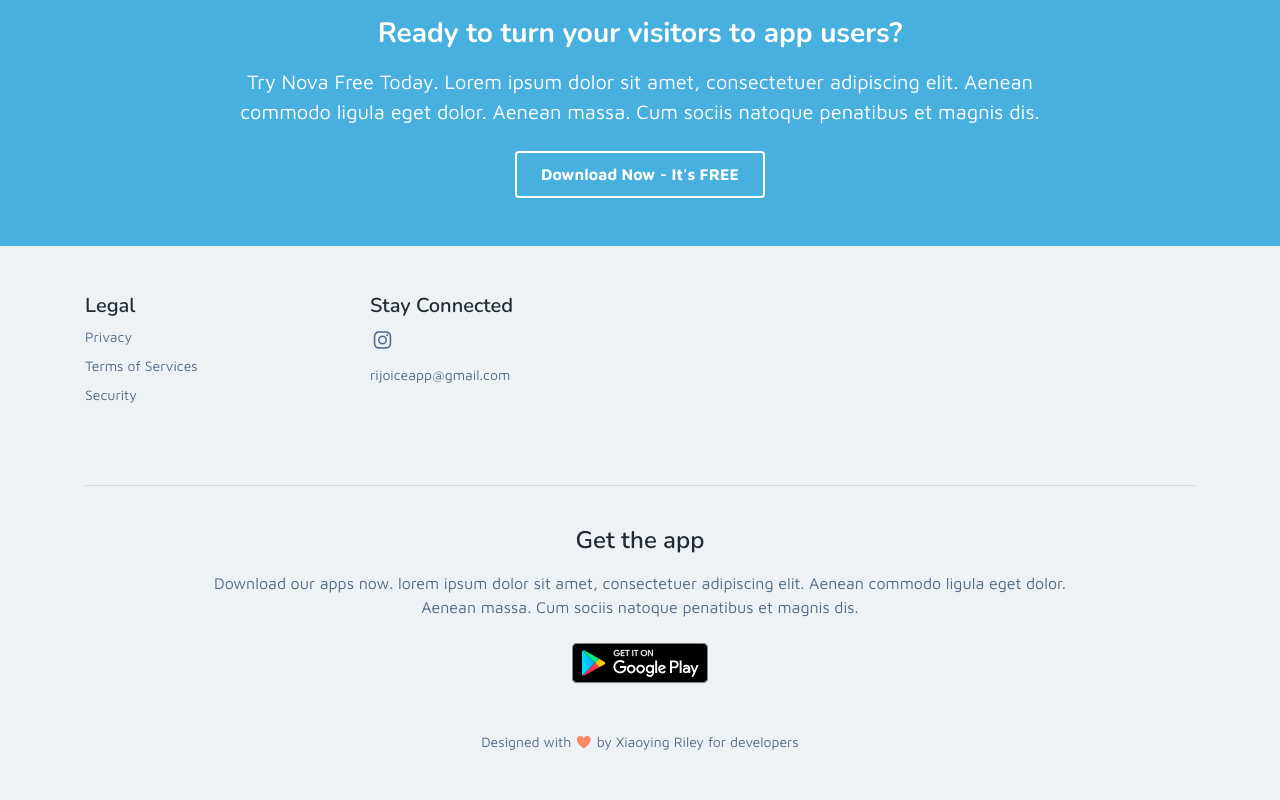
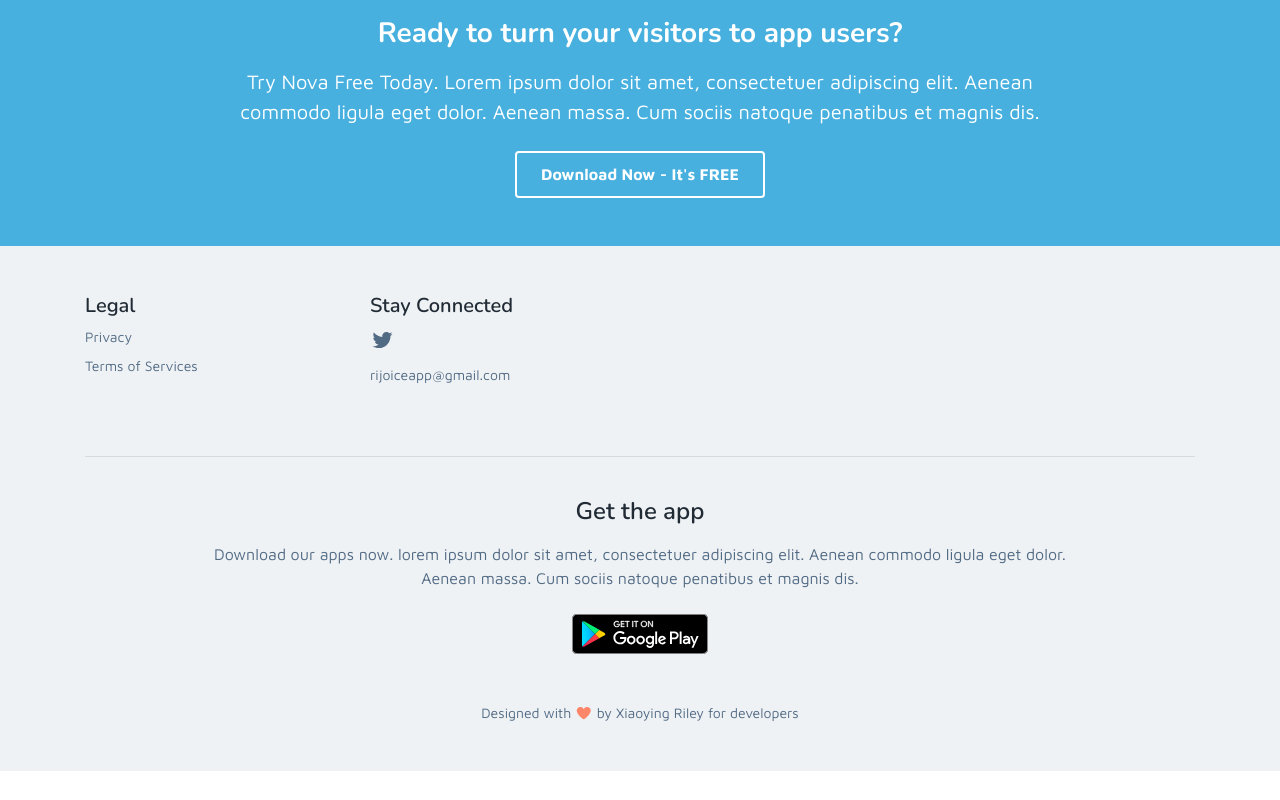
Before and after one commit to Machwusa/machwusa.github.io, a plain HTML site: page index.html in a window 1280 px wide. Shown: the part 1403-2203 px from the top of the page. After the commit the page ends 2174 px from the top, so only its background shows below. Drawn offline with nearby package versions, Linux system fonts and the light colour scheme.

Commit message:
Change insta to twitter

```diff
--- a/index.html
+++ b/index.html
@@ -122,13 +122,12 @@
 				    <ul class="list-unstyled">
 					    <li><a href="#">Privacy</a></li>
 					    <li><a href="#">Terms of Services</a></li>
-					    <li><a href="#">Security</a></li>
 				    </ul>
 			    </div><!--//footer-col-->
 			    <div class="footer-col col-6 col-lg-3">
 				    <h4 class="col-heading">Stay Connected</h4>
 				    <ul class="social-list list-unstyled mb-0">
-					    <li class="list-inline-item"><a href="#"><i class="fab fa-instagram fa-fw"></i></a></li>
+					    <li class="list-inline-item"><a href="#"><i class="fab fa-twitter fa-fw"></i></a></li>
 
 		            </ul><!--//social-list-->
 		            <div>
```
